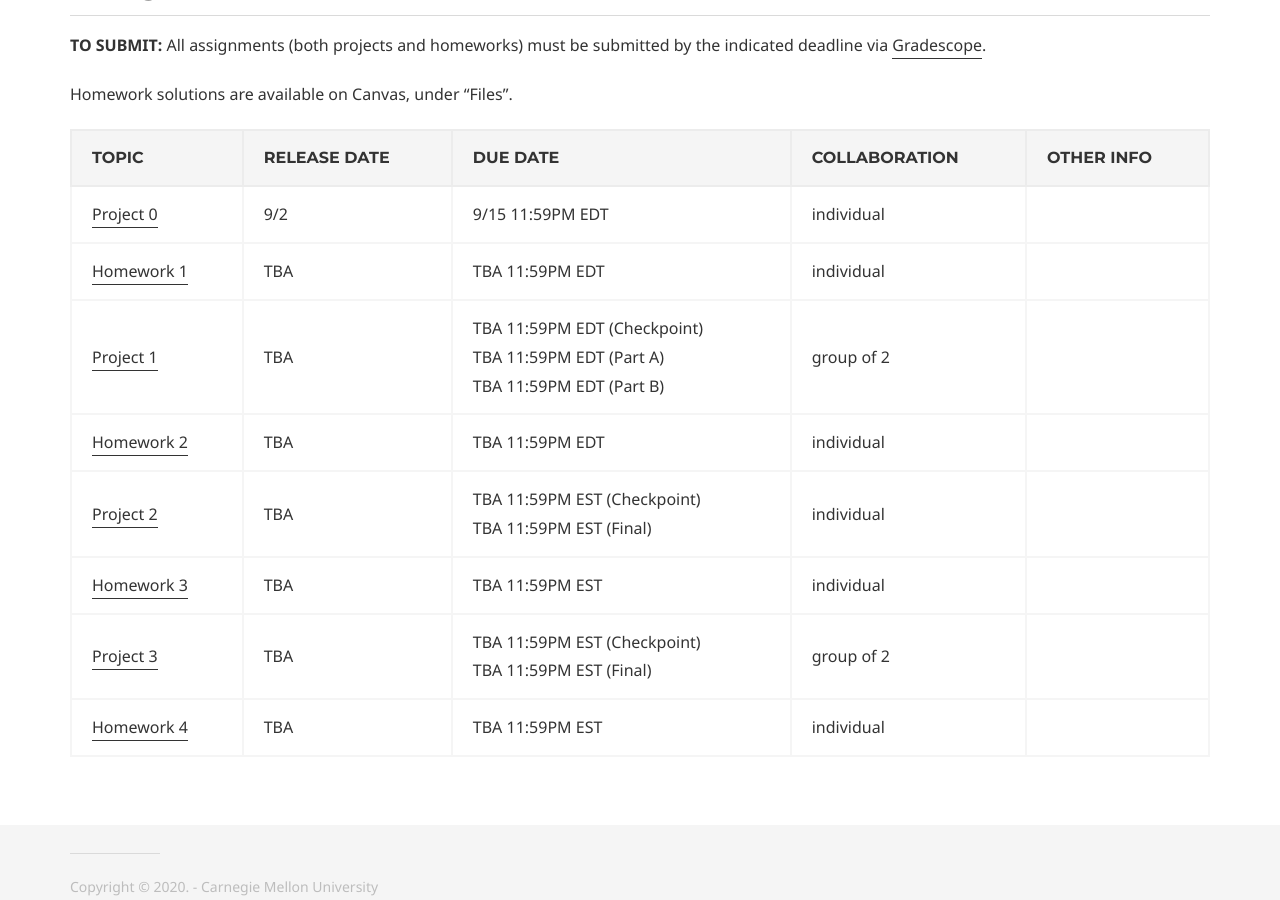
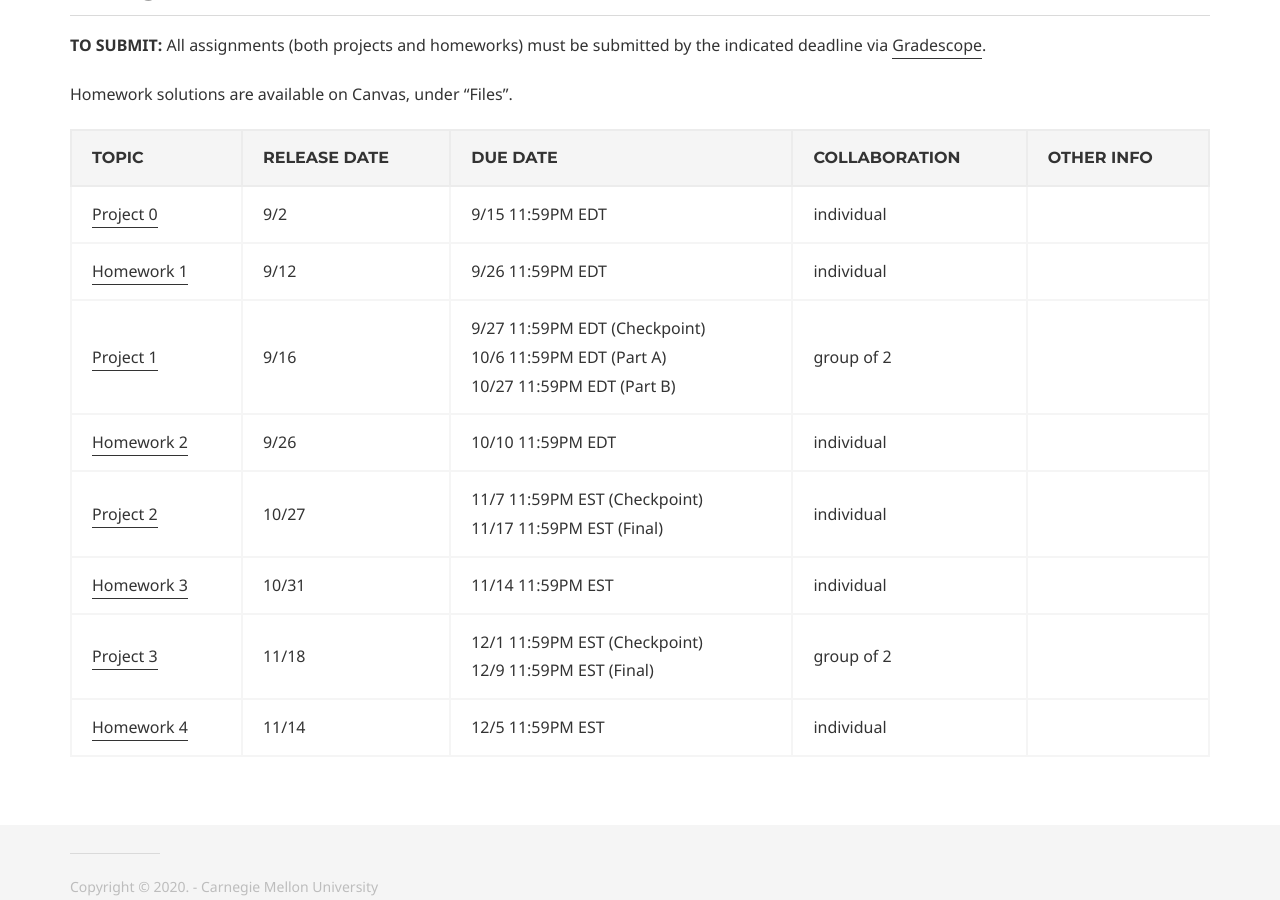
Before and after one commit to 15-440/website, a Jekyll site: the page built from assignments.md, in a window 1280 px wide and 900 px high, scrolled down 990 px. Built offline with Jekyll 4.4.1, drawn with Linux system fonts in a browser that asks for light colours.

Commit message:
Add assignment dates (#7)
* add assignment dates

* update OH edstem note to reflect practice

```diff
--- a/assignments.md
+++ b/assignments.md
@@ -18,10 +18,10 @@ Homework solutions are available on Canvas, under "Files".
 | Topic                                     | Release Date | Due Date          | Collaboration | Other Info |
 |-------------------------------------------|--------------|-------------------|---------------|------------|
 | [Project 0](https://github.com/15-440/p0)                             | 9/2          | 9/15 11:59PM EDT  | individual     |            |
-| [Homework 1]()                            | TBA          | TBA 11:59PM EDT  | individual     |            |
-| [Project 1]()                             | TBA          | TBA 11:59PM EDT (Checkpoint) <br> TBA 11:59PM EDT (Part A) <br> TBA 11:59PM EDT (Part B)| group of 2  |     |
-| [Homework 2]()                            | TBA          | TBA 11:59PM EDT | individual      |            |
-| [Project 2]()                             | TBA          | TBA 11:59PM EST (Checkpoint) <br> TBA 11:59PM EST (Final) | individual  |     |
-| [Homework 3]()                            | TBA          | TBA 11:59PM EST | individual      |            |
-| [Project 3]()                             | TBA          | TBA 11:59PM EST (Checkpoint) <br> TBA 11:59PM EST (Final) | group of 2  |     |
-| [Homework 4]()                            | TBA          | TBA 11:59PM EST | individual      |            |
+| [Homework 1]()                            | 9/12          | 9/26 11:59PM EDT  | individual     |            |
+| [Project 1]()                             | 9/16          | 9/27 11:59PM EDT (Checkpoint) <br> 10/6 11:59PM EDT (Part A) <br> 10/27 11:59PM EDT (Part B)| group of 2  |     |
+| [Homework 2]()                            | 9/26          | 10/10 11:59PM EDT | individual      |            |
+| [Project 2]()                             | 10/27          | 11/7 11:59PM EST (Checkpoint) <br> 11/17 11:59PM EST (Final) | individual  |     |
+| [Homework 3]()                            | 10/31          | 11/14 11:59PM EST | individual      |            |
+| [Project 3]()                             | 11/18          | 12/1 11:59PM EST (Checkpoint) <br> 12/9 11:59PM EST (Final) | group of 2  |     |
+| [Homework 4]()                            | 11/14          | 12/5 11:59PM EST | individual      |            |
```
Also changed, not shown: officehours.md (+1 -1 lines).
